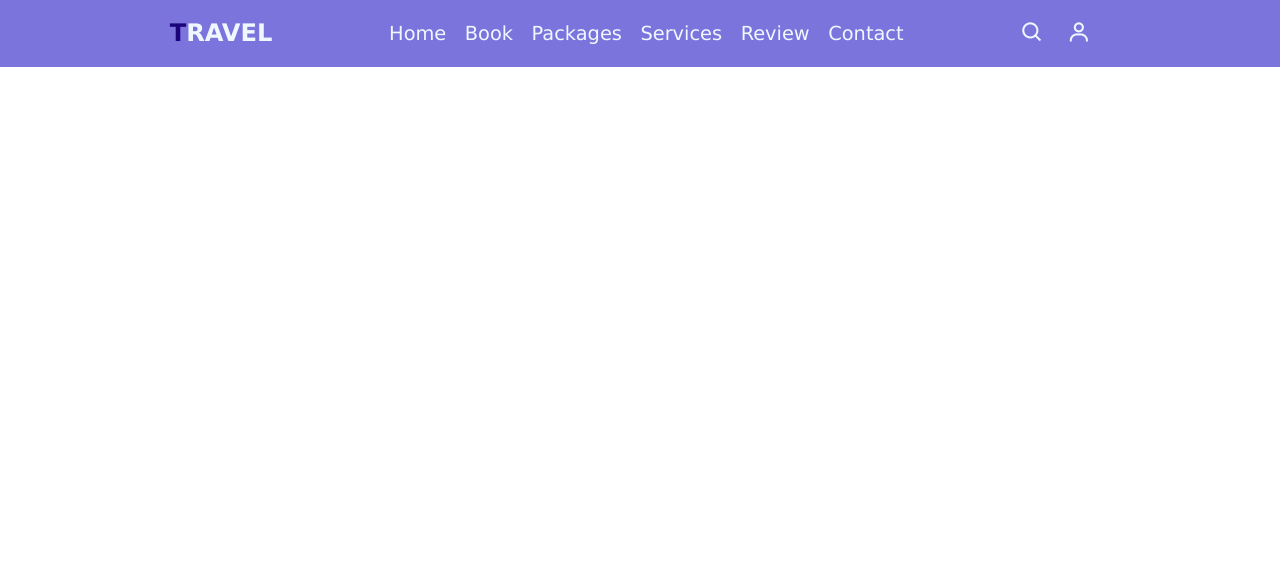
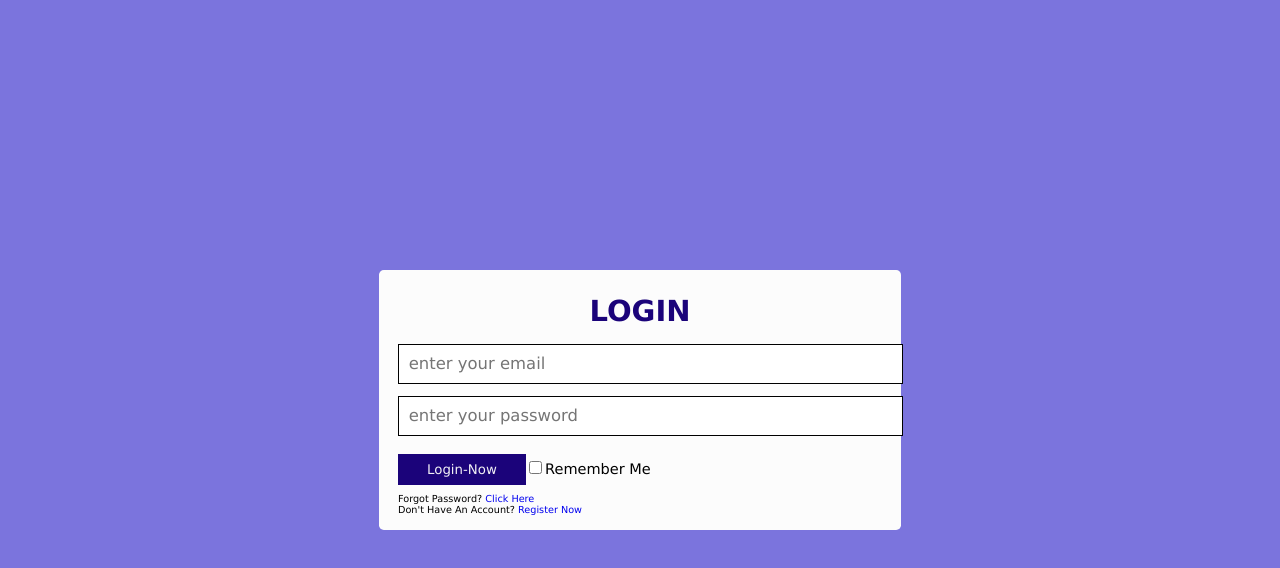
Before and after one commit to khuranaShubh/Tour_travel, a plain HTML site: page index.html in a window 1280 px wide. Drawn offline with nearby package versions, Linux system fonts and the light colour scheme.

Commit message:
login page

```diff
--- a/index.html
+++ b/index.html
@@ -42,7 +42,24 @@
     </header>
 
 
+    <!-- login container -->
 
+    <div class="login-form-container">
+
+        <form action="">
+
+            <h3>login</h3>
+
+            <input type="email" class="box" placeholder="enter your email">
+            <input type="password" class="box" placeholder="enter your password">
+            <input type="submit" value="login-now" class="btn">
+            <input type="checkbox" id="remember">
+            <label for="remember">remember me</label>
+            <p>forgot password?<a href="#"> click here</a> </p>
+
+            <p>don't have an account? <a href="#">register now</a></p>
+        </form>
+    </div>
 
 
 
--- a/script.js
+++ b/script.js
@@ -1,5 +1,12 @@
 let searchBtn = document.querySelector("#search-btn");
 let searchBar = document.querySelector(".search-bar-container");
+
+
+window.onscroll=()=>{
+    searchBtn.classList.remove('bx-x-circle');
+    searchBar.classList.remove('active');
+}
+
 
 searchBtn.addEventListener('click', () => {
     searchBtn.classList.toggle('bx-x-circle');
--- a/style.css
+++ b/style.css
@@ -111,3 +111,76 @@ header .search-bar-container label {
 header .search-bar-container label:hover {
     color: var(--orange);
 }
+
+
+/* login here */
+
+.login-form-container{
+    position: fixed;
+    top: 0;
+    left: 0;
+    z-index: 10000;
+    min-height: 100vh;
+    width: 100%;
+    background:#7b74dd;
+    display: flex;
+    align-items: center;
+    justify-content: center;
+}
+
+.login-form-container form{
+    margin: .2rem;
+    padding: 1.5rem 2rem;
+    border-radius: .5rem;
+    background: #fcfcfc;
+    width: 50rem;
+}
+
+.login-form-container form h3{
+    font-size: 3rem;
+    color: #1b037a;
+    text-transform: uppercase;
+    text-align: center;
+    padding: 1rem 0;
+}
+
+.login-form-container form .box{
+    width: 100%;
+    padding: 1rem;
+    font-size: 1.7rem;
+    color: #1b037a;
+    margin: .6rem 0;
+    border: .1rem solid black;
+    text-transform: none;
+}
+
+
+.login-form-container form .box:focus{
+    border-color: var(--orange);
+}
+
+.login-form-container form #remember{
+    margin: 2rem 0;
+}
+
+.login-form-container form label{
+    font-size: 1.5rem;
+}
+
+.btn{
+    display: inline-block;
+    margin-top: 1rem;
+    background: var(--orange);
+    color: #f1f0f5;
+    padding: .8rem 3rem;
+    border: .2rem solid var(--orange);
+    cursor: pointer;
+    border: none;
+}
+
+.btn:hover{
+    color: rgb(15, 14, 14);
+    background-color: #a19cf0;
+    font-size: 16px;
+    border-radius: 2px;
+}
```
